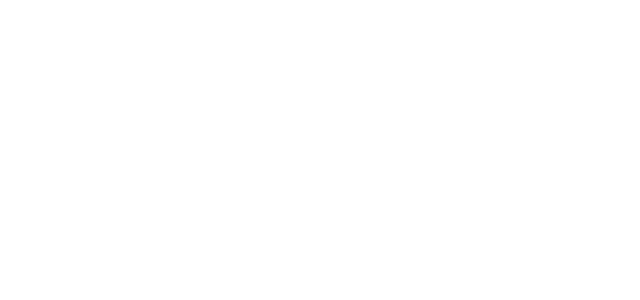
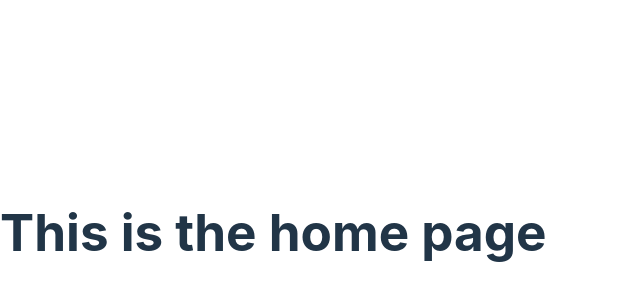
Before and after one commit to RandyKR1/Jobly-Frontend, a React (Vite) app: page / in a window 1280 px wide. Shown: the part 168-468 px from the top of the page, without its empty margins (0-640 px from the left). Built offline with nearby package versions, Linux system fonts and the light colour scheme.

Commit message:
Created first home route

```diff
--- a/src/App.jsx
+++ b/src/App.jsx
@@ -1,10 +1,11 @@
 import React, {useState, useEffect} from 'react'
 import './App.css'
+import Routing from './Routing'
 
 function App() {
  return (
     <>
-
+      <Routing />
     </>
   )
 }
--- /dev/null
+++ b/src/Routing.jsx
@@ -0,0 +1,18 @@
+import React from "react";
+import {BrowserRouter, Routes, Route} from "react-router-dom";
+import Home from "./components/Home"
+
+const Routing = () => {
+
+    return(
+    <>
+        <BrowserRouter>
+            <Routes>
+                <Route path="/" element={<Home />} />
+            </Routes>
+        </BrowserRouter>
+    </>
+    )
+}
+
+export default Routing
--- a/src/components/Home.jsx
+++ b/src/components/Home.jsx
@@ -0,0 +1,12 @@
+import React from "react";
+
+const Home = () => {
+
+    return(
+        <>
+        <h1>This is the home page</h1>
+        </>
+    )
+}
+
+export default Home
```
Also changed, not shown: src/Routes.jsx (deleted, +0 -14 lines).
